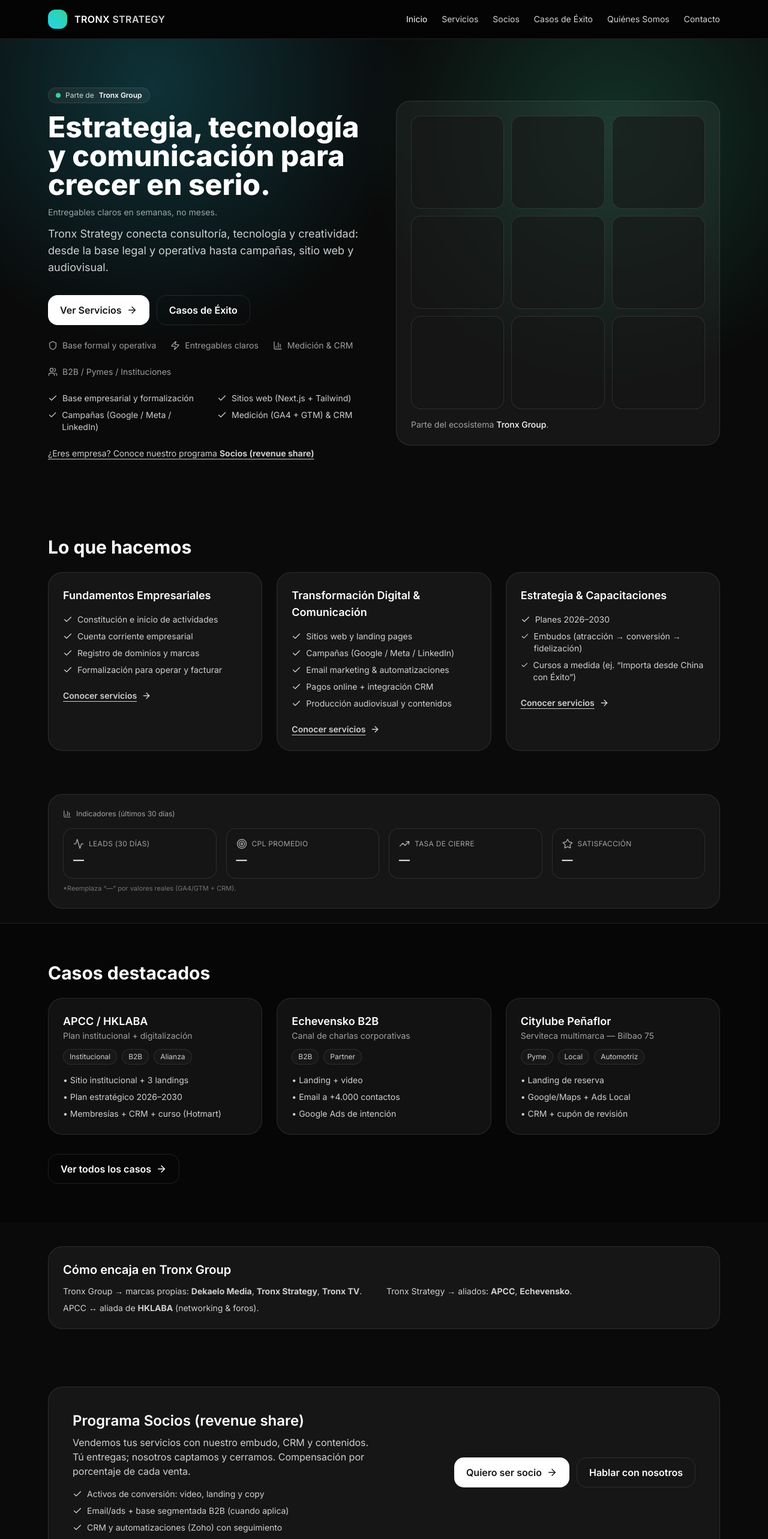
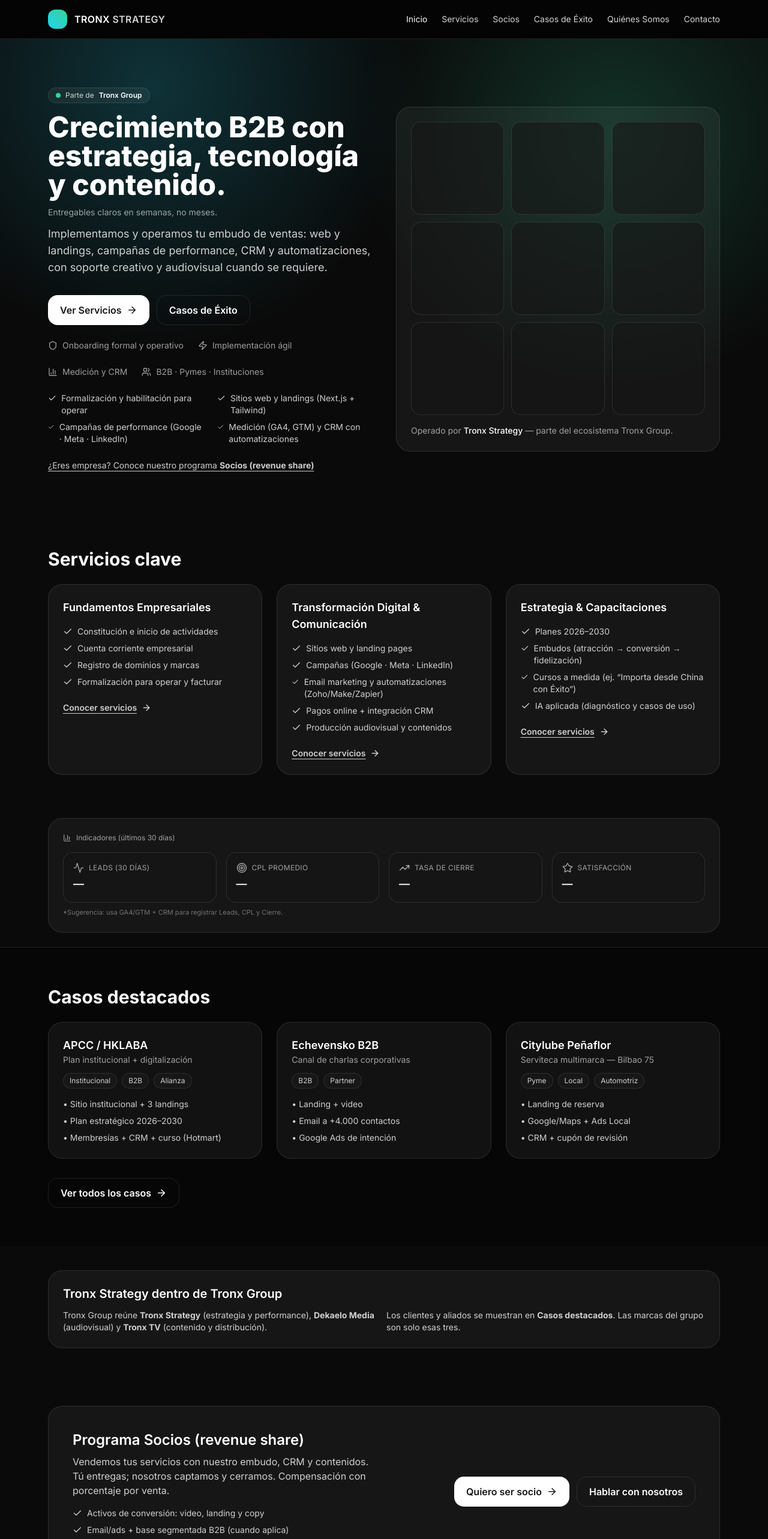
Before and after one commit to TronxGroup/Tronx-Strategy, a Next.js app: page / in a window 1280 px wide. Shown: the top 2566 px of the page at 60% size. Built offline with nearby package versions, Linux system fonts and the light colour scheme.

Commit message:
Update page.tsx

```diff
--- a/app/page.tsx
+++ b/app/page.tsx
@@ -41,12 +41,12 @@ export default function Page() {
             </span>
 
             <h1 className="mt-4 text-4xl md:text-5xl font-extrabold leading-tight">
-              Estrategia, tecnología y comunicación para crecer en serio.
+              Crecimiento B2B con estrategia, tecnología y contenido.
             </h1>
             <p className="mt-3 text-sm text-white/60">Entregables claros en semanas, no meses.</p>
             <p className="mt-3 text-white/80 text-lg">
-              Tronx Strategy conecta consultoría, tecnología y creatividad: desde la base legal y
-              operativa hasta campañas, sitio web y audiovisual.
+              Implementamos y operamos tu embudo de ventas: web y landings, campañas de performance,
+              CRM y automatizaciones, con soporte creativo y audiovisual cuando se requiere.
             </p>
 
             <div className="mt-8 flex flex-wrap gap-3">
@@ -68,31 +68,31 @@ export default function Page() {
 
             <div className="mt-6 flex flex-wrap items-center gap-6 text-sm text-white/60">
               <div className="flex items-center gap-2">
-                <Shield size={16} /> Base formal y operativa
+                <Shield size={16} /> Onboarding formal y operativo
               </div>
               <div className="flex items-center gap-2">
-                <Zap size={16} /> Entregables claros
+                <Zap size={16} /> Implementación ágil
               </div>
               <div className="flex items-center gap-2">
-                <BarChart3 size={16} /> Medición & CRM
+                <BarChart3 size={16} /> Medición y CRM
               </div>
               <div className="flex items-center gap-2">
-                <Users size={16} /> B2B / Pymes / Instituciones
+                <Users size={16} /> B2B · Pymes · Instituciones
               </div>
             </div>
 
             <ul className="mt-6 grid grid-cols-1 sm:grid-cols-2 gap-x-6 gap-y-2 text-sm text-white/80">
               <li className="flex gap-2">
-                <Check size={16} className="mt-0.5" /> Base empresarial y formalización
+                <Check size={16} className="mt-0.5" /> Formalización y habilitación para operar
               </li>
               <li className="flex gap-2">
-                <Check size={16} className="mt-0.5" /> Sitios web (Next.js + Tailwind)
+                <Check size={16} className="mt-0.5" /> Sitios web y landings (Next.js + Tailwind)
               </li>
               <li className="flex gap-2">
-                <Check size={16} className="mt-0.5" /> Campañas (Google / Meta / LinkedIn)
+                <Check size={16} className="mt-0.5" /> Campañas de performance (Google · Meta · LinkedIn)
               </li>
               <li className="flex gap-2">
-                <Check size={16} className="mt-0.5" /> Medición (GA4 + GTM) & CRM
+                <Check size={16} className="mt-0.5" /> Medición (GA4, GTM) y CRM con automatizaciones
               </li>
             </ul>
 
@@ -114,15 +114,15 @@ export default function Page() {
               ))}
             </div>
             <p className="mt-4 text-sm text-white/60">
-              Parte del ecosistema <span className="text-white font-medium">Tronx Group</span>.
+              Operado por <span className="text-white font-medium">Tronx Strategy</span> — parte del ecosistema Tronx Group.
             </p>
           </div>
         </div>
       </section>
 
-      {/* LO QUE HACEMOS (3 bloques) */}
+      {/* SERVICIOS CLAVE (3 bloques) */}
       <section className="max-w-6xl mx-auto px-4 py-12">
-        <h2 className="text-2xl md:text-3xl font-bold">Lo que hacemos</h2>
+        <h2 className="text-2xl md:text-3xl font-bold">Servicios clave</h2>
         <div className="mt-6 grid md:grid-cols-3 gap-6">
           <Card
             title="Fundamentos Empresariales"
@@ -138,8 +138,8 @@ export default function Page() {
             title="Transformación Digital & Comunicación"
             items={[
               'Sitios web y landing pages',
-              'Campañas (Google / Meta / LinkedIn)',
-              'Email marketing & automatizaciones',
+              'Campañas (Google · Meta · LinkedIn)',
+              'Email marketing y automatizaciones (Zoho/Make/Zapier)',
               'Pagos online + integración CRM',
               'Producción audiovisual y contenidos',
             ]}
@@ -151,13 +151,14 @@ export default function Page() {
               'Planes 2026–2030',
               'Embudos (atracción → conversión → fidelización)',
               'Cursos a medida (ej. “Importa desde China con Éxito”)',
+              'IA aplicada (diagnóstico y casos de uso)',
             ]}
             cta={{ href: '/servicios', label: 'Conocer servicios' }}
           />
         </div>
       </section>
 
-      {/* KPIs (mini bloque) */}
+      {/* KPIs */}
       <section className="max-w-6xl mx-auto px-4 py-6">
         <div className="rounded-3xl border border-white/10 bg-white/5 p-6">
           <div className="flex items-center gap-2 text-xs text-white/60">
@@ -169,12 +170,12 @@ export default function Page() {
             ))}
           </div>
           <p className="mt-2 text-[11px] text-white/40">
-            *Reemplaza “—” por valores reales (GA4/GTM + CRM).
+            *Sugerencia: usa GA4/GTM + CRM para registrar Leads, CPL y Cierre.
           </p>
         </div>
       </section>
 
-      {/* CASOS DESTACADOS */}
+      {/* CASOS DESTACADOS (clientes/partners) */}
       <section className="border-t border-white/10 bg-black/40">
         <div className="max-w-6xl mx-auto px-4 py-16">
           <h2 className="text-2xl md:text-3xl font-bold">Casos destacados</h2>
@@ -213,14 +214,18 @@ export default function Page() {
         </div>
       </section>
 
-      {/* CÓMO ENCAJA EN TRONX GROUP (resumen claro) */}
+      {/* CONTEXTO DE GRUPO (sin mezclar clientes) */}
       <section className="max-w-6xl mx-auto px-4 py-10">
         <div className="rounded-3xl border border-white/10 bg-white/5 p-6">
-          <h3 className="text-xl font-semibold">Cómo encaja en Tronx Group</h3>
+          <h3 className="text-xl font-semibold">Tronx Strategy dentro de Tronx Group</h3>
           <ul className="mt-3 grid sm:grid-cols-2 gap-2 text-sm text-white/80">
-            <li>Tronx Group → marcas propias: <b>Dekaelo Media</b>, <b>Tronx Strategy</b>, <b>Tronx TV</b>.</li>
-            <li>Tronx Strategy → aliados: <b>APCC</b>, <b>Echevensko</b>.</li>
-            <li>APCC ↔ aliada de <b>HKLABA</b> (networking & foros).</li>
+            <li>
+              Tronx Group reúne <b>Tronx Strategy</b> (estrategia y performance), <b>Dekaelo Media</b> (audiovisual) y{' '}
+              <b>Tronx TV</b> (contenido y distribución).
+            </li>
+            <li>
+              Los clientes y aliados se muestran en <b>Casos destacados</b>. Las marcas del grupo son solo esas tres.
+            </li>
           </ul>
         </div>
       </section>
@@ -232,7 +237,7 @@ export default function Page() {
             <h3 className="text-xl md:text-2xl font-semibold">Programa Socios (revenue share)</h3>
             <p className="text-white/80 mt-2">
               Vendemos tus servicios con nuestro embudo, CRM y contenidos. Tú entregas; nosotros
-              captamos y cerramos. Compensación por porcentaje de cada venta.
+              captamos y cerramos. Compensación con porcentaje por venta.
             </p>
             <ul className="mt-4 space-y-2 text-sm text-white/80">
               <li className="flex gap-2">
```
